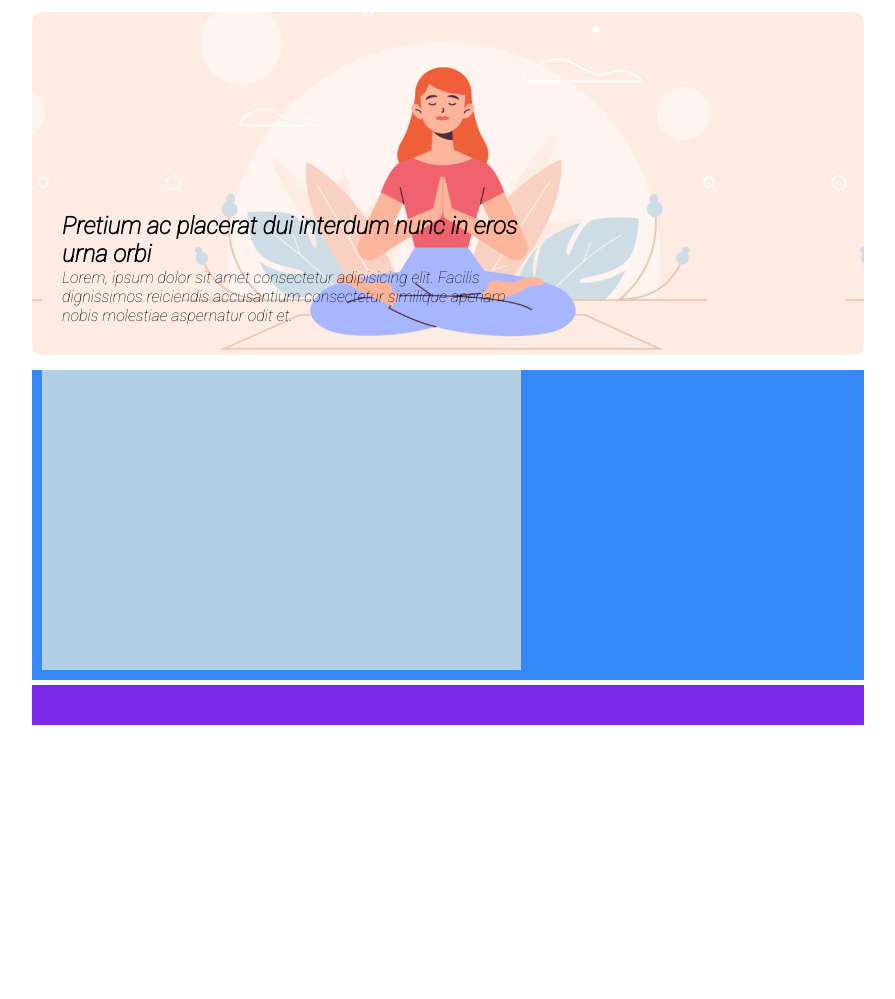
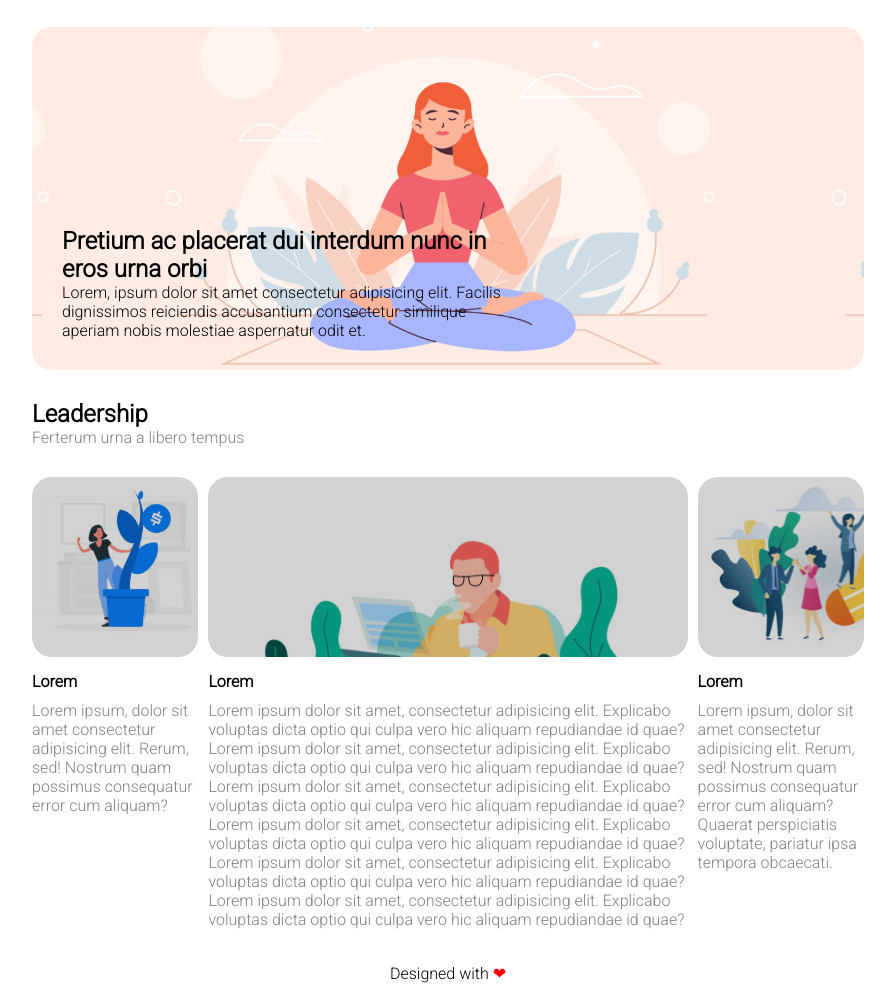
Before and after one commit to alessiotoni/htmlcss-wp, a plain HTML site: page index.html in a window 1280 px wide. Shown: the part 91-1090 px from the top of the page, without its empty margins (192-1087 px from the left). Before the commit the page ends 816 px from the top, so only its background shows below. Drawn offline with Linux system fonts and the light colour scheme.

Commit message:
completa il main ed il footer

```diff
--- a/index.html
+++ b/index.html
@@ -6,7 +6,8 @@
     <meta name="viewport" content="width=device-width, initial-scale=1.0">
     <!-- link font -->
     <link rel="preconnect" href="https://fonts.gstatic.com">
-    <link href="https://fonts.googleapis.com/css2?family=Roboto:ital,wght@1,100&display=swap" rel="stylesheet">
+    <link href="https://fonts.googleapis.com/css2?family=Roboto:wght@300&display=swap" rel="stylesheet">
+
     <link rel="stylesheet" href="style.css">
     <title>htmlcss-struttura-wp</title>
 </head>
@@ -31,21 +32,54 @@
         </header>
 
         <main>
+
             <section class="hero">
                 <div>
-                    <h1>Pretium ac placerat dui interdum nunc in eros urna orbi</h1>
+                    <h2>Pretium ac placerat dui interdum nunc in eros urna orbi</h2>
                     <p>Lorem, ipsum dolor sit amet consectetur adipisicing elit. Facilis dignissimos reiciendis accusantium consectetur similique aperiam nobis molestiae aspernatur odit et.</p>
                 </div>
             </section>
-            <section class="background-lb clearflix">
-                <div></div> <!-- parte alta della sezione -->
-                <div class="float-lf"></div> <!-- parte sinistra della sezione -->
-                <div class="float-c"></div> <!-- parte centrale della sezione -->
-                <div class="float-rh"></div> <!-- parte destra della sezione -->
+
+            <section class="leadership clearflix">
+                <div class="leadership-up"> <!-- parte alta della sezione -->
+                    <h1>Leadership</h1>
+                    <p>Ferterum urna a libero tempus</p>
+                </div>
+                <div class="float-lf"><!-- parte sinistra della sezione -->
+                    <div class="bg-image">
+                        <div class="layover"></div>
+                    </div>
+                    <div>
+                        <h4>Lorem</h4>
+                        <p>Lorem ipsum, dolor sit amet consectetur adipisicing elit. Rerum, sed! Nostrum quam possimus consequatur error cum aliquam? </p>
+                    </div>
+
+                </div>
+                <div class="float-c"><!-- parte centrale della sezione -->
+                    <div class="bg-image">
+                        <div class="layover"></div>
+                    </div>
+                    <div>
+                        <h4>Lorem</h4>
+                        <p>Lorem ipsum dolor sit amet, consectetur adipisicing elit. Explicabo voluptas dicta optio qui culpa vero hic aliquam repudiandae id quae?Lorem ipsum dolor sit amet, consectetur adipisicing elit. Explicabo voluptas dicta optio qui culpa vero hic aliquam repudiandae id quae?Lorem ipsum dolor sit amet, consectetur adipisicing elit. Explicabo voluptas dicta optio qui culpa vero hic aliquam repudiandae id quae?Lorem ipsum dolor sit amet, consectetur adipisicing elit. Explicabo voluptas dicta optio qui culpa vero hic aliquam repudiandae id quae?Lorem ipsum dolor sit amet, consectetur adipisicing elit. Explicabo voluptas dicta optio qui culpa vero hic aliquam repudiandae id quae?Lorem ipsum dolor sit amet, consectetur adipisicing elit. Explicabo voluptas dicta optio qui culpa vero hic aliquam repudiandae id quae?</p>
+                    </div>
+                </div>
+                <div class="float-rg"><!-- parte destra della sezione -->
+                    <div class="bg-image">
+                        <div class="layover"></div>
+                    </div>
+                    <div>
+                        <h4>Lorem</h4>
+                        <p>Lorem ipsum, dolor sit amet consectetur adipisicing elit. Rerum, sed! Nostrum quam possimus consequatur error cum aliquam? Quaerat perspiciatis voluptate, pariatur  ipsa tempora obcaecati.</p>
+                    </div>
+
+                </div>
             </section>
         </main>
 
-        <footer></footer>
+        <footer>
+            <span>Designed with </span>
+        </footer>
 
     </div>
 
--- a/style.css
+++ b/style.css
@@ -37,7 +37,7 @@ nav > ul a {
 }
 
 .container > main > section {
-    margin-top: 15px;
+    margin-top: 30px;
 }
 
 main > section.hero {
@@ -45,11 +45,11 @@ main > section.hero {
     background-position: center;
     background-size: 80%;
     padding: 200px 0 30px 30px;
-    border-radius: 10px;
+    border-radius: 20px;
 }
 
 .hero > div {
-    width: 60%;
+    width: 55%;
     color: black;
 }
 
@@ -59,19 +59,20 @@ main > section.clearflix::after {
     clear: both;
 }
 
-main > section.background-lb {
-    background-color: rgb(54, 136, 248);
+main > section.leadership {
     padding-bottom: 10px;
-    margin-bottom: 5px;
+    margin-bottom: 10px;
 }
 
-/* section > div:first-child {
-    height: 50px;
-    background-color: rgb(178, 206, 228);
-    margin-bottom: 10px; */
+section > div.leadership-up {
+    margin-bottom: 30px;
 }
 
-section > .float-lf, section > .float-rh {
+.leadership p {
+    color: gray;
+}
+
+section > .float-lf, section > .float-rg {
     width: 20%;
 }
 
@@ -80,13 +81,45 @@ main > section > .float-c {
     margin: 0 10px;
 }
 
- div.float-lf, div.float-c, div.float-rh {
+ div.float-lf, div.float-c, div.float-rg {
     float: left;
-    height: 300px;
-    background-color: rgb(178, 206, 228);
 }
 
-.container > footer {
-    height: 40px;
-    background-color: rgb(122, 41, 234);
+.leadership .bg-image {
+    height: 180px;
+    background-size: cover;
+    margin-bottom: 15px;
 }
+
+.float-lf .bg-image {
+    background-image: url(img/img-1.jpg);
+}
+
+.float-rg .bg-image {
+    background-image: url(img/img-3.jpg);
+}
+
+.float-c .bg-image {
+    background-image: url(img/banner-2.jpg);
+}
+
+.layover {
+    height: 100%;
+    background-color: rgba(33, 33, 33, 0.2);
+    border-radius: 20px;
+}
+
+.leadership h4 {
+    margin-bottom: 10px;
+}
+
+
+footer {
+    line-height: 50px;
+    text-align: center;
+}
+
+footer > span::after {
+    color: red;
+    content: "\2764";
+}
```
